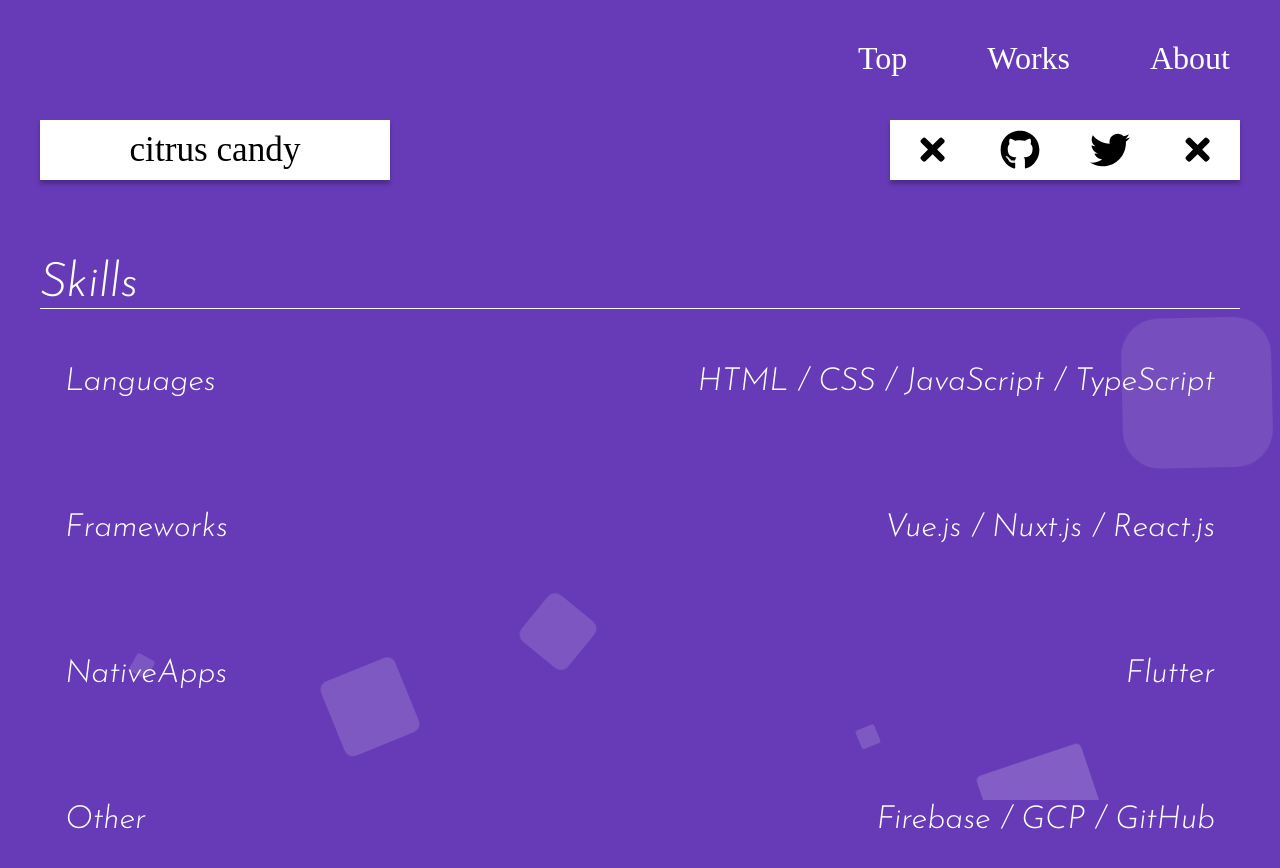
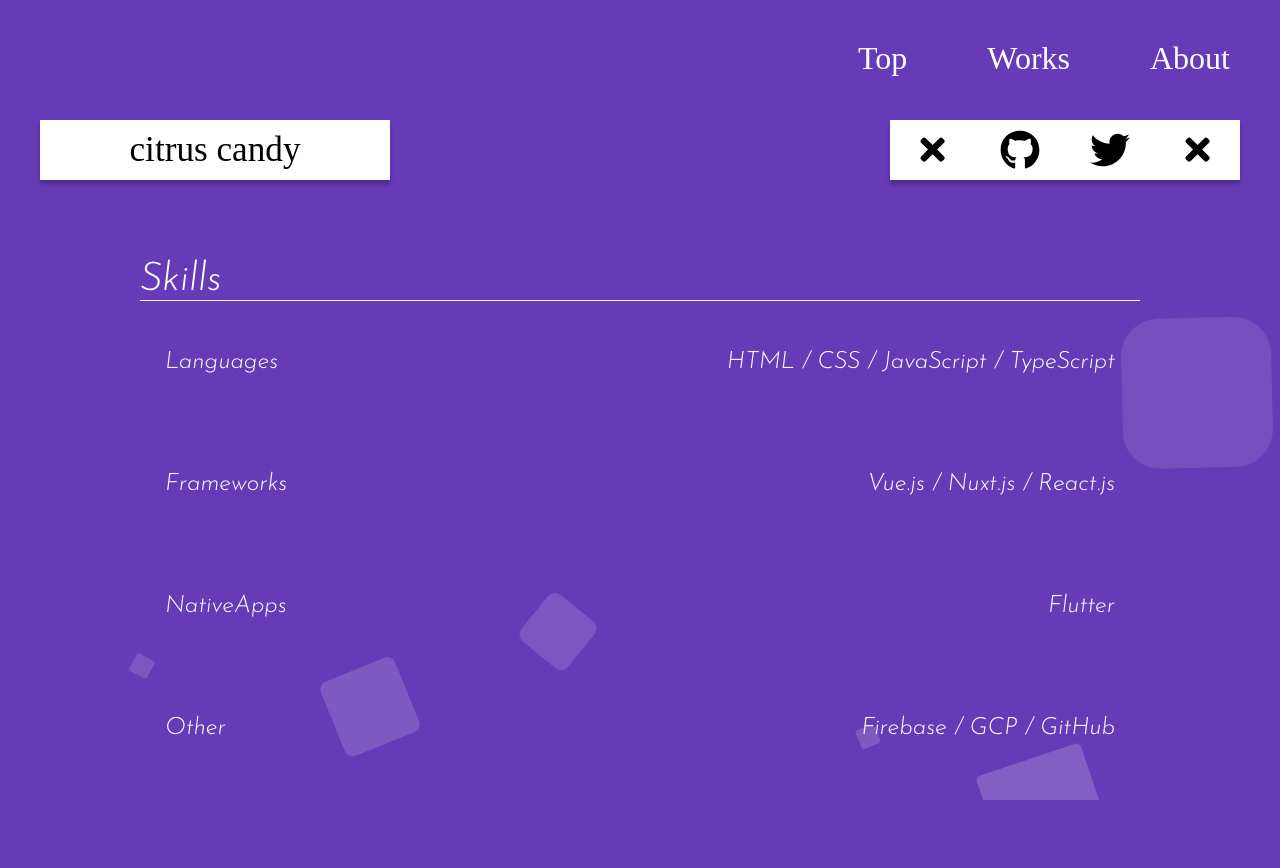
Before and after one commit to citrus-candy/my-portfolio, a React (Create React App) app: page /about in a window 1280 px wide. Shown: the top 868 px of the page. After the commit the page ends 829 px from the top, so only its background shows below. Built offline with nearby package versions, Linux system fonts and the light colour scheme; a web font is replaced by a local one.

Commit message:
[change] Aboutのフォントサイズを調整

```diff
--- a/src/components/About.tsx
+++ b/src/components/About.tsx
@@ -30,20 +30,22 @@ const Card = styled.div`
 `
 
 const ContentsWrapper = styled.div`
+	width: 1000px;
 	font-family: 'Josefin Sans', sans-serif;
+	margin: auto;
 	padding: 40px;
 	color: white;
 `
 
 const Title = styled.div`
 	border-bottom: solid 1px;
-	font-size: 3rem;
+	font-size: 2.5rem;
 `
 
 const Content = styled.div`
 	display: flex;
 	justify-content: space-between;
-	font-size: 2rem;
+	font-size: 1.5rem;
 	padding: 25px;
 `
 
```
